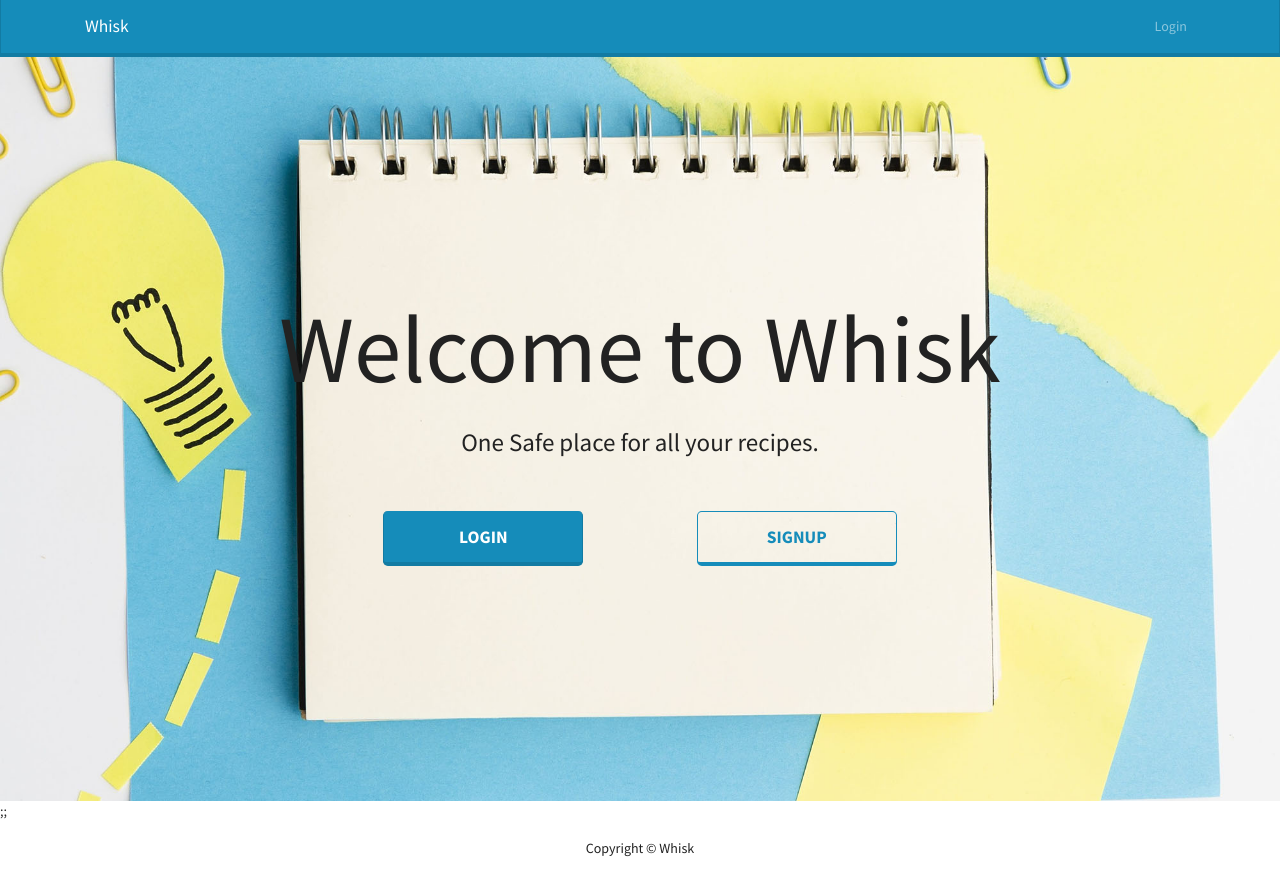
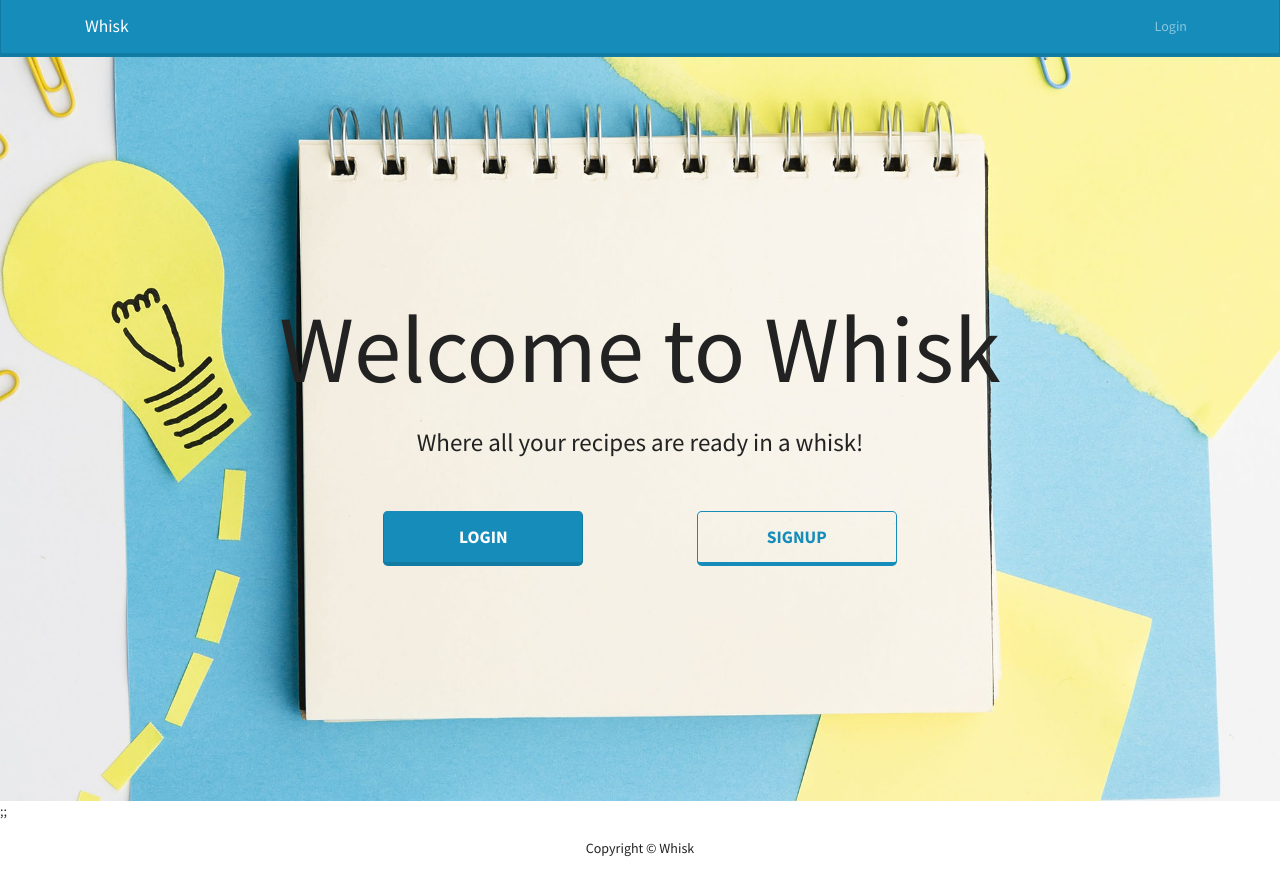
Before and after one commit to kchapadia/WhiskApp, a React (Create React App) app in the folder frontend/: page / in a window 1280 px wide. Built offline with nearby package versions, Linux system fonts and the light colour scheme.

Commit message:
Updated slogan on landing page

```diff
--- a/frontend/src/screens/LandingPage/LandingPage.js
+++ b/frontend/src/screens/LandingPage/LandingPage.js
@@ -21,7 +21,7 @@ function LandingPage({ history }) {
           <div className="intro-text">
             <div>
               <h1 className="title">Welcome to Whisk</h1>
-              <p className="subtitle">One Safe place for all your recipes.</p>
+              <p className="subtitle">Where all your recipes are ready in a whisk!</p>
             </div>
             <div className="buttonContainer">
               <Link to="/login">
```
